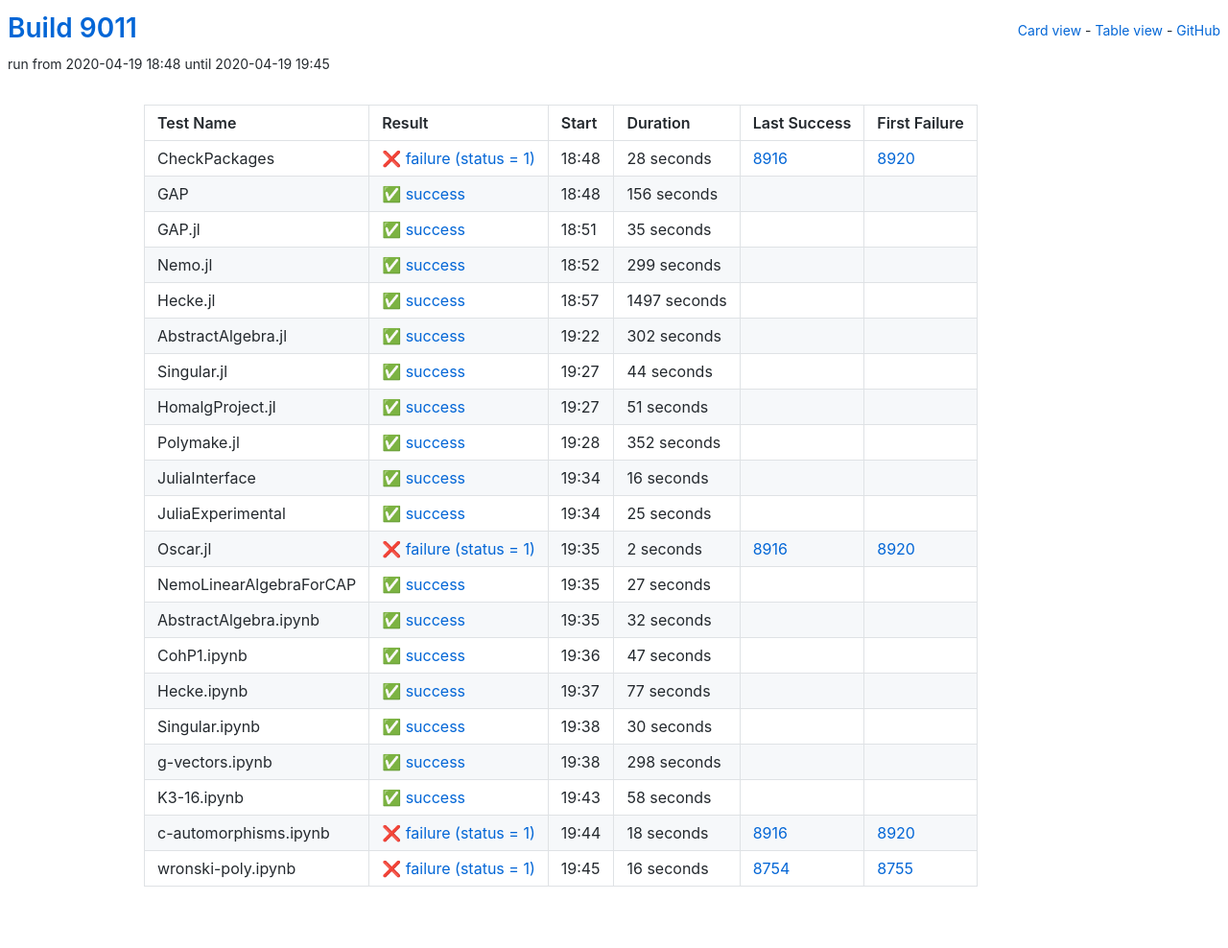
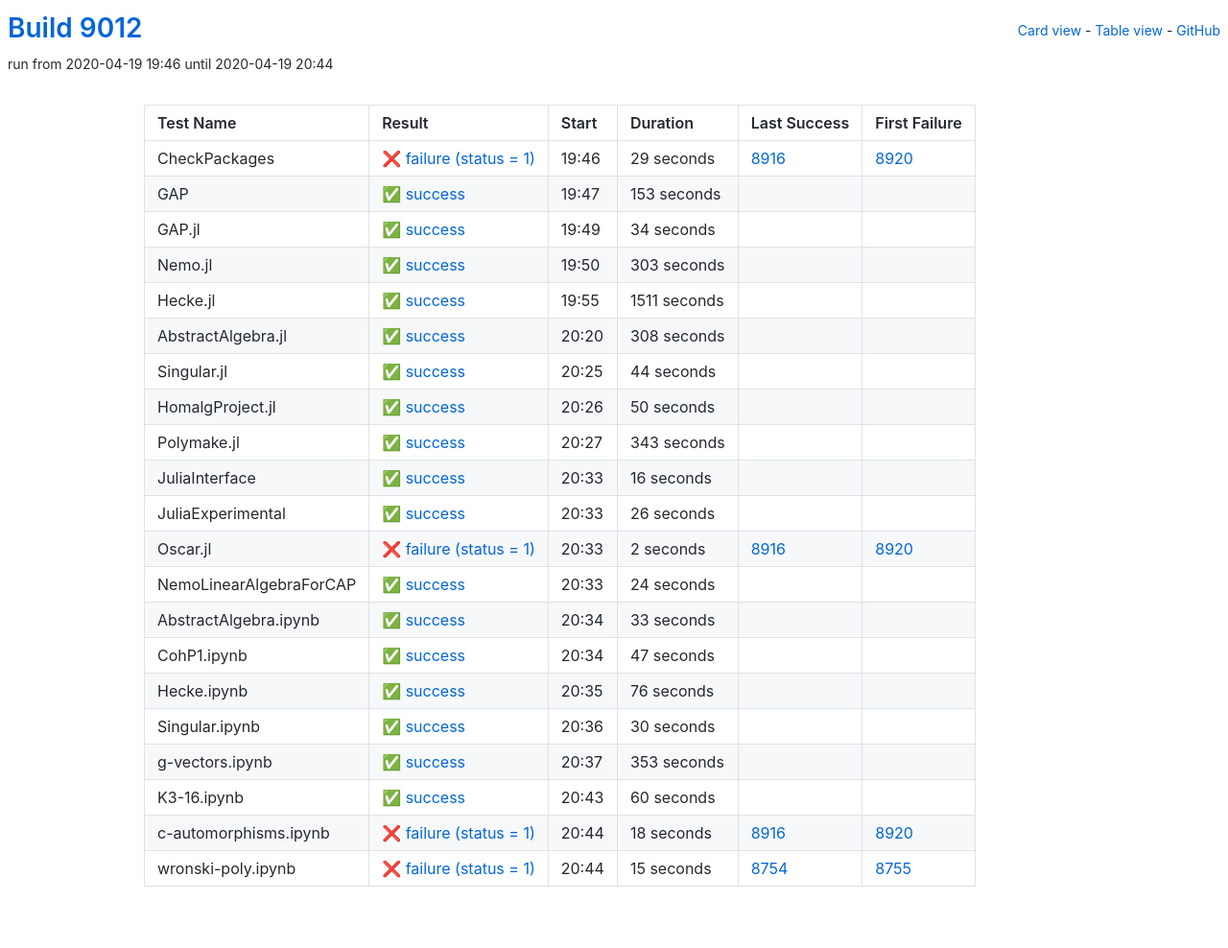
Before and after one commit to oscar-system/oscar-ci-status, a Jekyll site: the page built from table.html, in a window 1280 px wide. Shown: the whole page at 96% size. Built offline with Jekyll 4.4.1, drawn with Linux system fonts in a browser that asks for light colours.

Commit message:
Build 9012

```diff
--- a/_data/ci.yml
+++ b/_data/ci.yml
@@ -1,71 +1,71 @@
-build: 9011
-build_url: https://oscarci.mathematik.uni-kl.de/job/oscar/9011/
+build: 9012
+build_url: https://oscarci.mathematik.uni-kl.de/job/oscar/9012/
 job: oscar
 tests:
-- duration: 28
+- duration: 29
   exitcode: 1
   first_failure: 8920
   first_failure_url: https://oscarci.mathematik.uni-kl.de/job/oscar/8920/
   last_success: 8916
   last_success_url: https://oscarci.mathematik.uni-kl.de/job/oscar/8916/
-  log: https://oscarci.mathematik.uni-kl.de/job/oscar/9011/artifact/logs/build-9011/CheckPackages.log
+  log: https://oscarci.mathematik.uni-kl.de/job/oscar/9012/artifact/logs/build-9012/CheckPackages.log
   name: CheckPackages
-  start: 2020-04-19 18:48
+  start: 2020-04-19 19:46
   status: failure
   success: false
-- duration: 156
+- duration: 153
   exitcode: 0
   first_failure: false
   first_failure_url: null
   last_success: false
   last_success_url: null
-  log: https://oscarci.mathematik.uni-kl.de/job/oscar/9011/artifact/logs/build-9011/GAP.log
+  log: https://oscarci.mathematik.uni-kl.de/job/oscar/9012/artifact/logs/build-9012/GAP.log
   name: GAP
-  start: 2020-04-19 18:48
+  start: 2020-04-19 19:47
   status: success
   success: true
-- duration: 35
+- duration: 34
   exitcode: 0
   first_failure: false
   first_failure_url: null
   last_success: false
   last_success_url: null
-  log: https://oscarci.mathematik.uni-kl.de/job/oscar/9011/artifact/logs/build-9011/GAP.jl.log
+  log: https://oscarci.mathematik.uni-kl.de/job/oscar/9012/artifact/logs/build-9012/GAP.jl.log
   name: GAP.jl
-  start: 2020-04-19 18:51
+  start: 2020-04-19 19:49
   status: success
   success: true
-- duration: 299
+- duration: 303
   exitcode: 0
   first_failure: false
   first_failure_url: null
   last_success: false
   last_success_url: null
-  log: https://oscarci.mathematik.uni-kl.de/job/oscar/9011/artifact/logs/build-9011/Nemo.jl.log
+  log: https://oscarci.mathematik.uni-kl.de/job/oscar/9012/artifact/logs/build-9012/Nemo.jl.log
   name: Nemo.jl
-  start: 2020-04-19 18:52
+  start: 2020-04-19 19:50
   status: success
   success: true
-- duration: 1497
+- duration: 1511
   exitcode: 0
   first_failure: false
   first_failure_url: null
   last_success: false
   last_success_url: null
-  log: https://oscarci.mathematik.uni-kl.de/job/oscar/9011/artifact/logs/build-9011/Hecke.jl.log
+  log: https://oscarci.mathematik.uni-kl.de/job/oscar/9012/artifact/logs/build-9012/Hecke.jl.log
   name: Hecke.jl
-  start: 2020-04-19 18:57
+  start: 2020-04-19 19:55
   status: success
   success: true
-- duration: 302
+- duration: 308
   exitcode: 0
   first_failure: false
   first_failure_url: null
   last_success: false
   last_success_url: null
-  log: https://oscarci.mathematik.uni-kl.de/job/oscar/9011/artifact/logs/build-9011/AbstractAlgebra.jl.log
+  log: https://oscarci.mathematik.uni-kl.de/job/oscar/9012/artifact/logs/build-9012/AbstractAlgebra.jl.log
   name: AbstractAlgebra.jl
-  start: 2020-04-19 19:22
+  start: 2020-04-19 20:20
   status: success
   success: true
 - duration: 44
@@ -74,31 +74,31 @@ tests:
   first_failure_url: null
   last_success: false
   last_success_url: null
-  log: https://oscarci.mathematik.uni-kl.de/job/oscar/9011/artifact/logs/build-9011/Singular.jl.log
+  log: https://oscarci.mathematik.uni-kl.de/job/oscar/9012/artifact/logs/build-9012/Singular.jl.log
   name: Singular.jl
-  start: 2020-04-19 19:27
+  start: 2020-04-19 20:25
   status: success
   success: true
-- duration: 51
+- duration: 50
   exitcode: 0
   first_failure: false
   first_failure_url: null
   last_success: false
   last_success_url: null
-  log: https://oscarci.mathematik.uni-kl.de/job/oscar/9011/artifact/logs/build-9011/HomalgProject.jl.log
+  log: https://oscarci.mathematik.uni-kl.de/job/oscar/9012/artifact/logs/build-9012/HomalgProject.jl.log
   name: HomalgProject.jl
-  start: 2020-04-19 19:27
+  start: 2020-04-19 20:26
   status: success
   success: true
-- duration: 352
+- duration: 343
   exitcode: 0
   first_failure: false
   first_failure_url: null
   last_success: false
   last_success_url: null
-  log: https://oscarci.mathematik.uni-kl.de/job/oscar/9011/artifact/logs/build-9011/Polymake.jl.log
+  log: https://oscarci.mathematik.uni-kl.de/job/oscar/9012/artifact/logs/build-9012/Polymake.jl.log
   name: Polymake.jl
-  start: 2020-04-19 19:28
+  start: 2020-04-19 20:27
   status: success
   success: true
 - duration: 16
@@ -107,20 +107,20 @@ tests:
   first_failure_url: null
   last_success: false
   last_success_url: null
-  log: https://oscarci.mathematik.uni-kl.de/job/oscar/9011/artifact/logs/build-9011/JuliaInterface.log
+  log: https://oscarci.mathematik.uni-kl.de/job/oscar/9012/artifact/logs/build-9012/JuliaInterface.log
   name: JuliaInterface
-  start: 2020-04-19 19:34
+  start: 2020-04-19 20:33
   status: success
   success: true
-- duration: 25
+- duration: 26
   exitcode: 0
   first_failure: false
   first_failure_url: null
   last_success: false
   last_success_url: null
-  log: https://oscarci.mathematik.uni-kl.de/job/oscar/9011/artifact/logs/build-9011/JuliaExperimental.log
+  log: https://oscarci.mathematik.uni-kl.de/job/oscar/9012/artifact/logs/build-9012/JuliaExperimental.log
   name: JuliaExperimental
-  start: 2020-04-19 19:34
+  start: 2020-04-19 20:33
   status: success
   success: true
 - duration: 2
@@ -129,31 +129,31 @@ tests:
   first_failure_url: https://oscarci.mathematik.uni-kl.de/job/oscar/8920/
   last_success: 8916
   last_success_url: https://oscarci.mathematik.uni-kl.de/job/oscar/8916/
-  log: https://oscarci.mathematik.uni-kl.de/job/oscar/9011/artifact/logs/build-9011/Oscar.jl.log
+  log: https://oscarci.mathematik.uni-kl.de/job/oscar/9012/artifact/logs/build-9012/Oscar.jl.log
   name: Oscar.jl
-  start: 2020-04-19 19:35
+  start: 2020-04-19 20:33
   status: failure
   success: false
-- duration: 27
+- duration: 24
   exitcode: 0
   first_failure: false
   first_failure_url: null
   last_success: false
   last_success_url: null
-  log: https://oscarci.mathematik.uni-kl.de/job/oscar/9011/artifact/logs/build-9011/NemoLinearAlgebraForCAP.log
+  log: https://oscarci.mathematik.uni-kl.de/job/oscar/9012/artifact/logs/build-9012/NemoLinearAlgebraForCAP.log
   name: NemoLinearAlgebraForCAP
-  start: 2020-04-19 19:35
+  start: 2020-04-19 20:33
   status: success
   success: true
-- duration: 32
+- duration: 33
   exitcode: 0
   first_failure: false
   first_failure_url: null
   last_success: false
   last_success_url: null
-  log: https://oscarci.mathematik.uni-kl.de/job/oscar/9011/artifact/logs/build-9011/AbstractAlgebra.ipynb.log
+  log: https://oscarci.mathematik.uni-kl.de/job/oscar/9012/artifact/logs/build-9012/AbstractAlgebra.ipynb.log
   name: AbstractAlgebra.ipynb
-  start: 2020-04-19 19:35
+  start: 2020-04-19 20:34
   status: success
   success: true
 - duration: 47
@@ -162,20 +162,20 @@ tests:
   first_failure_url: null
   last_success: false
   last_success_url: null
-  log: https://oscarci.mathematik.uni-kl.de/job/oscar/9011/artifact/logs/build-9011/CohP1.ipynb.log
+  log: https://oscarci.mathematik.uni-kl.de/job/oscar/9012/artifact/logs/build-9012/CohP1.ipynb.log
   name: CohP1.ipynb
-  start: 2020-04-19 19:36
+  start: 2020-04-19 20:34
   status: success
   success: true
-- duration: 77
+- duration: 76
   exitcode: 0
   first_failure: false
   first_failure_url: null
   last_success: false
   last_success_url: null
-  log: https://oscarci.mathematik.uni-kl.de/job/oscar/9011/artifact/logs/build-9011/Hecke.ipynb.log
+  log: https://oscarci.mathematik.uni-kl.de/job/oscar/9012/artifact/logs/build-9012/Hecke.ipynb.log
   name: Hecke.ipynb
-  start: 2020-04-19 19:37
+  start: 2020-04-19 20:35
   status: success
   success: true
 - duration: 30
@@ -184,31 +184,31 @@ tests:
   first_failure_url: null
   last_success: false
   last_success_url: null
-  log: https://oscarci.mathematik.uni-kl.de/job/oscar/9011/artifact/logs/build-9011/Singular.ipynb.log
+  log: https://oscarci.mathematik.uni-kl.de/job/oscar/9012/artifact/logs/build-9012/Singular.ipynb.log
   name: Singular.ipynb
-  start: 2020-04-19 19:38
+  start: 2020-04-19 20:36
   status: success
   success: true
-- duration: 298
+- duration: 353
   exitcode: 0
   first_failure: false
   first_failure_url: null
   last_success: false
   last_success_url: null
-  log: https://oscarci.mathematik.uni-kl.de/job/oscar/9011/artifact/logs/build-9011/g-vectors.ipynb.log
+  log: https://oscarci.mathematik.uni-kl.de/job/oscar/9012/artifact/logs/build-9012/g-vectors.ipynb.log
   name: g-vectors.ipynb
-  start: 2020-04-19 19:38
+  start: 2020-04-19 20:37
   status: success
   success: true
-- duration: 58
+- duration: 60
   exitcode: 0
   first_failure: false
   first_failure_url: null
   last_success: false
   last_success_url: null
-  log: https://oscarci.mathematik.uni-kl.de/job/oscar/9011/artifact/logs/build-9011/K3-16.ipynb.log
+  log: https://oscarci.mathematik.uni-kl.de/job/oscar/9012/artifact/logs/build-9012/K3-16.ipynb.log
   name: K3-16.ipynb
-  start: 2020-04-19 19:43
+  start: 2020-04-19 20:43
   status: success
   success: true
 - duration: 18
@@ -217,19 +217,19 @@ tests:
   first_failure_url: https://oscarci.mathematik.uni-kl.de/job/oscar/8920/
   last_success: 8916
   last_success_url: https://oscarci.mathematik.uni-kl.de/job/oscar/8916/
-  log: https://oscarci.mathematik.uni-kl.de/job/oscar/9011/artifact/logs/build-9011/c-automorphisms.ipynb.log
+  log: https://oscarci.mathematik.uni-kl.de/job/oscar/9012/artifact/logs/build-9012/c-automorphisms.ipynb.log
   name: c-automorphisms.ipynb
-  start: 2020-04-19 19:44
+  start: 2020-04-19 20:44
   status: failure
   success: false
-- duration: 16
+- duration: 15
   exitcode: 1
   first_failure: 8755
   first_failure_url: https://oscarci.mathematik.uni-kl.de/job/oscar/8755/
   last_success: 8754
   last_success_url: https://oscarci.mathematik.uni-kl.de/job/oscar/8754/
-  log: https://oscarci.mathematik.uni-kl.de/job/oscar/9011/artifact/logs/build-9011/wronski-poly.ipynb.log
+  log: https://oscarci.mathematik.uni-kl.de/job/oscar/9012/artifact/logs/build-9012/wronski-poly.ipynb.log
   name: wronski-poly.ipynb
-  start: 2020-04-19 19:45
+  start: 2020-04-19 20:44
   status: failure
   success: false
```
Also changed, not shown: README.md.
